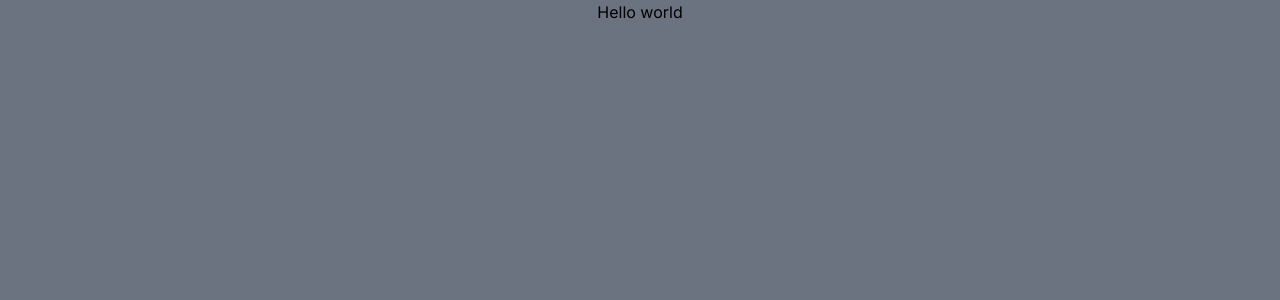
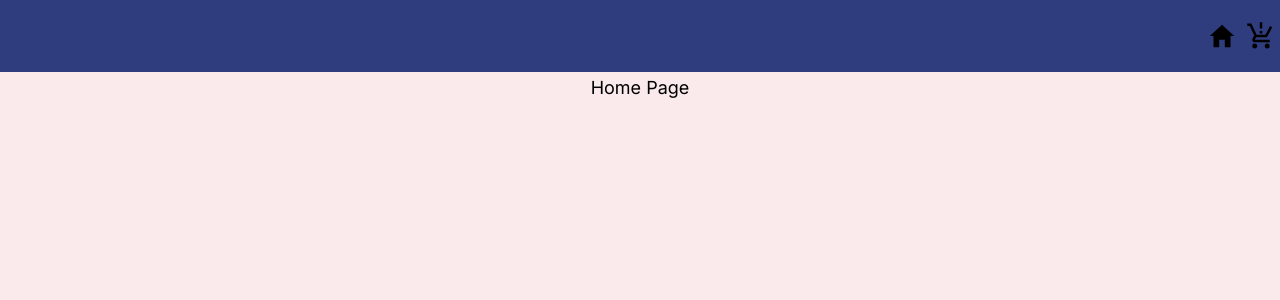
Before and after one commit to baboshi02/Next-E_Commerce, a Next.js app: page / in a window 1280 px wide. Shown: the top 300 px of the page. Built offline with nearby package versions, Linux system fonts and the light colour scheme.

Commit message:
added basic routing

```diff
--- /dev/null
+++ b/app/Header.tsx
@@ -0,0 +1,33 @@
+import Link from "next/link";
+import { MdOutlineProductionQuantityLimits } from "react-icons/md";
+import React from "react";
+import { IoMdHome } from "react-icons/io";
+interface headerComponent {
+  component: React.ReactElement;
+  link: string;
+}
+
+const Header = () => {
+  const Items: headerComponent[] = [
+    { component: <IoMdHome size={30} />, link: "/" },
+    {
+      component: <MdOutlineProductionQuantityLimits size={30} />,
+      link: "/products",
+    },
+  ];
+
+  return (
+    <header className="h-16 w-full  bg-primaryColor flex justify-end items-center gap-2 p-1">
+      {Items.map((item) => (
+        <Link
+          href={item.link}
+          className="hover:text-secondaryColor transition-colors duration-200 "
+        >
+          {item.component}
+        </Link>
+      ))}
+    </header>
+  );
+};
+
+export default Header;
--- a/app/layout.tsx
+++ b/app/layout.tsx
@@ -1,4 +1,5 @@
 import type { Metadata } from "next";
+import Header from "./Header";
 import { Inter } from "next/font/google";
 import "./globals.css";
 
@@ -15,8 +16,14 @@ export default function RootLayout({
   children: React.ReactNode;
 }>) {
   return (
-    <html lang="en" className="bg-gray-500 text-center">
-      <body className={inter.className}>{children}</body>
+    <html
+      lang="en"
+      className="bg-secondaryColor box-border text-center text-lg"
+    >
+      <body className={inter.className}>
+        <Header />
+        {children}
+      </body>
     </html>
   );
 }
--- a/app/page.tsx
+++ b/app/page.tsx
@@ -1,3 +1,4 @@
+import Header from "./Header";
 export default function Home() {
-  return <h1>Hello world</h1>;
+  return <div>Home Page</div>;
 }
--- /dev/null
+++ b/app/products/page.tsx
@@ -0,0 +1,7 @@
+import React from "react";
+
+const Page = () => {
+  return <div>Page</div>;
+};
+
+export default Page;
--- a/tailwind.config.ts
+++ b/tailwind.config.ts
@@ -13,6 +13,10 @@ const config: Config = {
         "gradient-conic":
           "conic-gradient(from 180deg at 50% 50%, var(--tw-gradient-stops))",
       },
+      colors: {
+        primaryColor: "#2F3C7E",
+        secondaryColor: "#FBEAEB",
+      },
     },
   },
   plugins: [],
```
